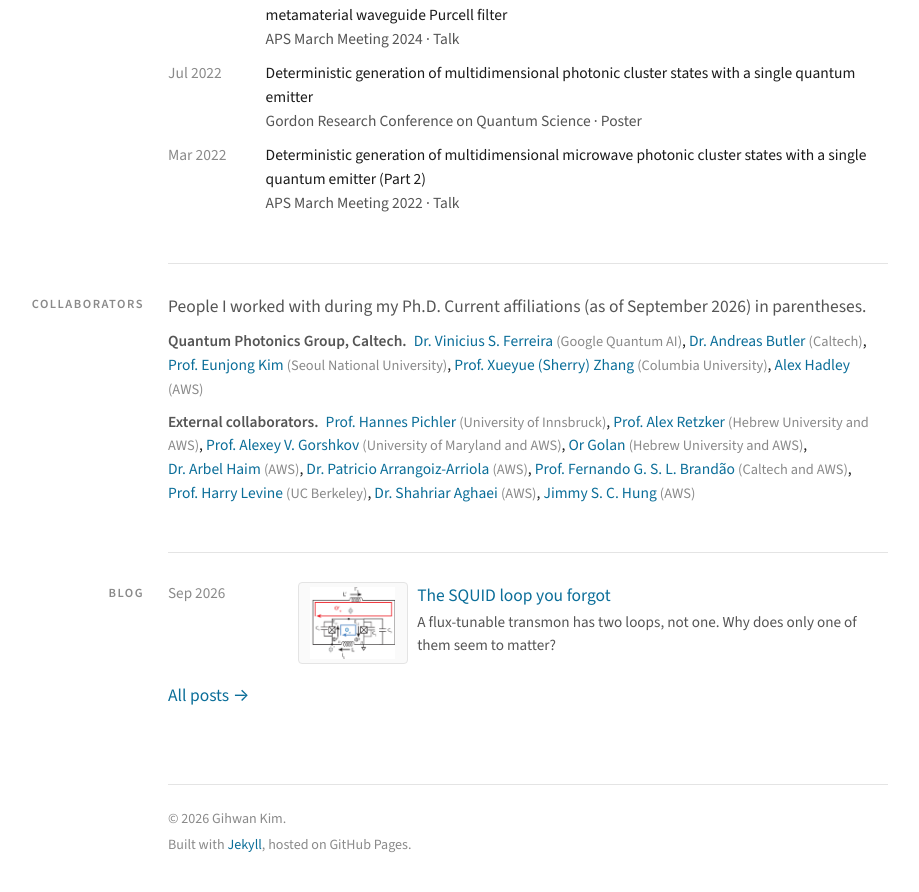
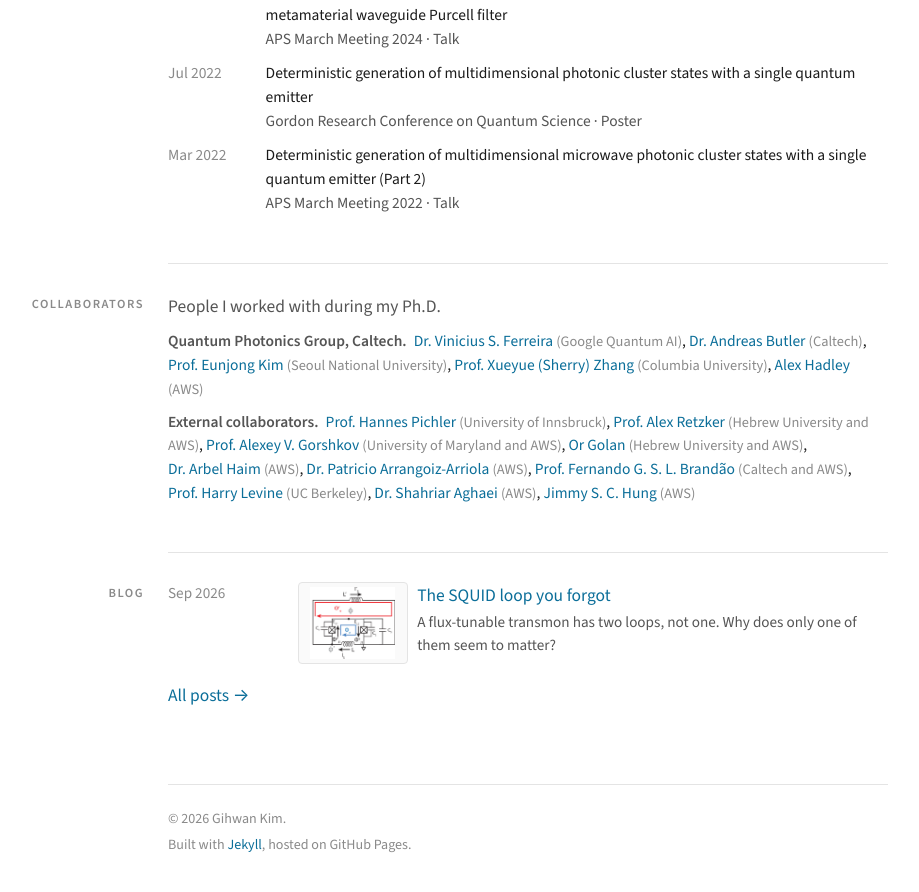
Before and after one commit to gihwan-scqubits/gihwan-scqubits.github.io, a Jekyll site: the page built from index.md, in a window 1280 px wide and 900 px high, scrolled down 2285 px. Shown: the top 892 px of the window, without its empty margins (112-1031 px from the left). Built offline with Jekyll 4.4.1, drawn with Linux system fonts in a browser that asks for light colours.

Commit message:
Collaborators: drop affiliation note
Co-Authored-By: Claude Fable 5.1 <noreply@anthropic.com>
Claude-Session: https://claude.ai/code/session_01D9GyQzp35NGwXa4HyFQyv5

```diff
--- a/index.md
+++ b/index.md
@@ -62,7 +62,7 @@ body_class: home
 
 <section class="section" id="collaborators">
   <span class="label">Collaborators</span>
-  <p class="collab-intro">People I worked with during my Ph.D. Current affiliations (as of September 2026) in parentheses.</p>
+  <p class="collab-intro">People I worked with during my Ph.D.</p>
   {% for g in site.data.collaborators %}
   <p class="collab"><span class="collab-group">{{ g.group }}.</span>
     {% for c in g.people %}{% if c.url %}<a href="{{ c.url }}">{{ c.name }}</a>{% else %}{{ c.name }}{% endif %} <span class="collab-meta">({{ c.affiliation }}{% if c.role %}; {{ c.role }}{% endif %})</span>{% unless forloop.last %}, {% endunless %}{% endfor %}
```
